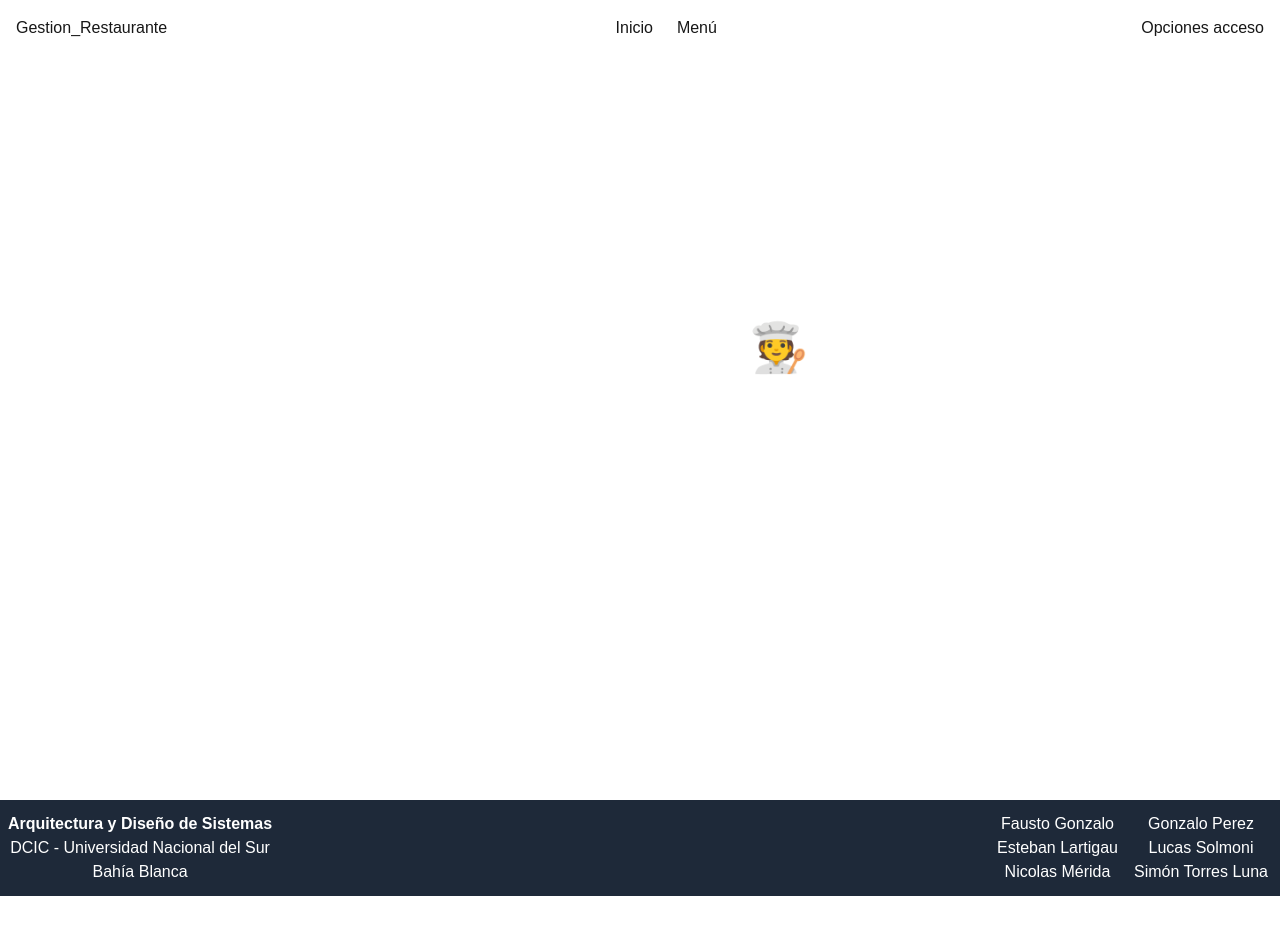
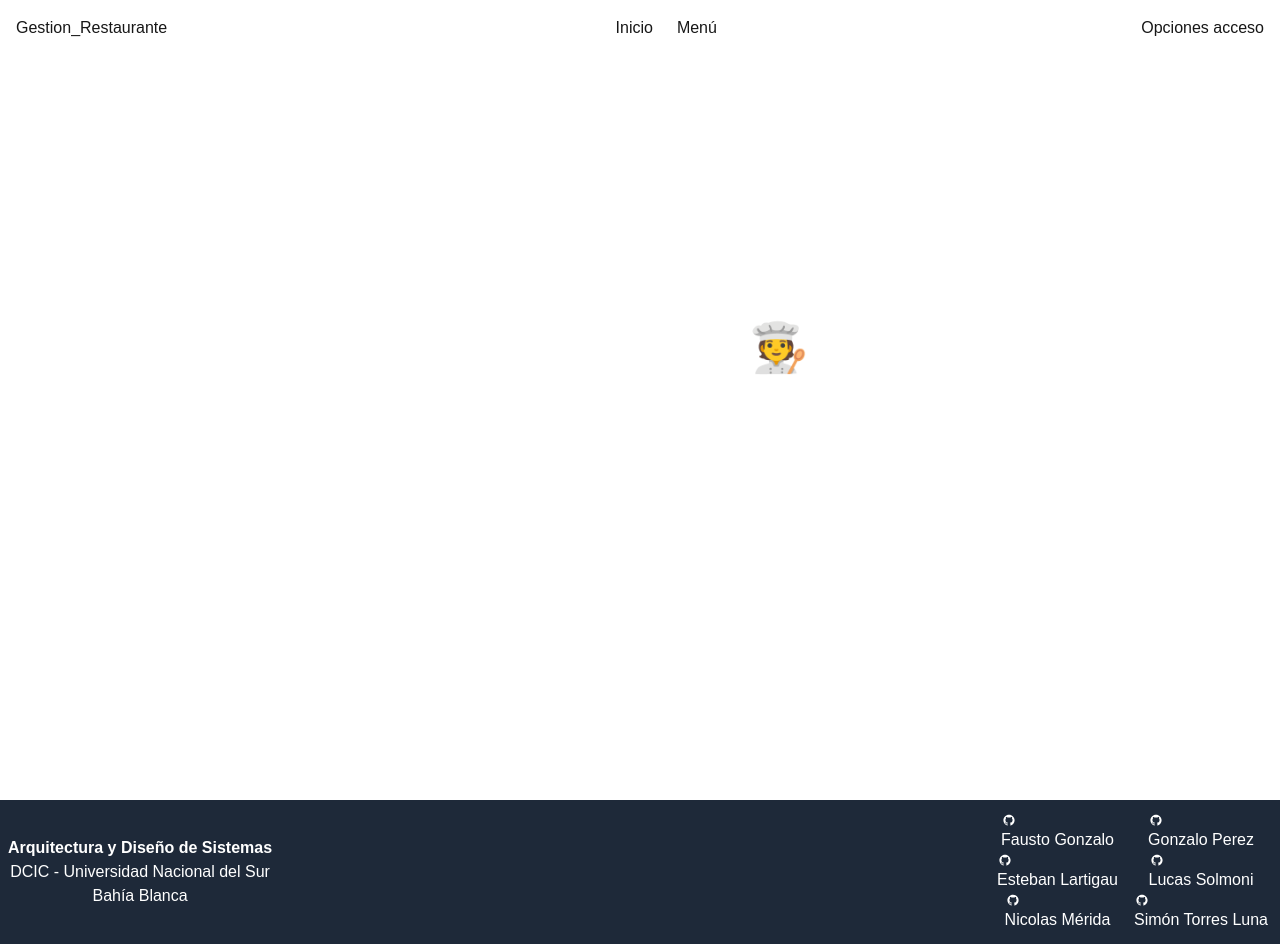
Before and after one commit to nicolasmerida/Proyecto-Arqui-Grupo7, a Next.js app in the folder frontend/: page / in a window 1280 px wide. Before the commit the page ends 896 px from the top, so only its background shows below. Built offline with nearby package versions, Linux system fonts and the light colour scheme.

Commit message:
Estilo y desarrollo de la página menú
Se desarrolló la página que muestra el menú definiendo la estructura básica. Falta definir la función fetch para comunicarse con el servidor

```diff
--- a/frontend/app/menu/page.tsx
+++ b/frontend/app/menu/page.tsx
@@ -1,8 +1,8 @@
 // app/menu/page.tsx
+import Pagination from "@/app/ui/menu/pagination";
+import CourseDetail from "@/app/ui/menu/CourseDetail";
+import Link from "next/link";
 import { Metadata } from "next";
-import Link from "next/link";
-import Pagination from "../ui/menu/pagination";
-import CourseDetail from "../ui/menu/CourseDetail";
 
 export const metadata: Metadata = {
   title: 'Menú',
@@ -15,11 +15,18 @@ type MenuProps = {
   searchParams?: SearchParams;
 };
 
-export default function Menu({searchParams} : MenuProps) {
+export default async function Menu({searchParams} : MenuProps) {
   const resolvedParams = searchParams;
   const currentPage = Number(resolvedParams?.page) || 1;
-  let items;  //Items del menú. Consultar desde el backend
-  let totalPages = 0; //Total de páginas disponible. Consultar desde el backend
+  const response = await fetch(`${process.env.BACKEND_URL}/api/menu?page=${currentPage-1}`);
+  //Validar llamada al backend mediante fetch
+  if (!response.ok) {
+    throw new Error(`Eror ${response.status} al consultar el menú`);
+  }
+
+  const data: { content: any[]; totalPages: number } = await response.json();
+  const items = data.content ?? [];  //Revisar nombre del parámetro para que coincida con backend
+  const totalPages = data.totalPages;
 
   return (
     <main>
@@ -27,7 +34,7 @@ export default function Menu({searchParams} : MenuProps) {
         Bienvenido al menú de nuestro restaurante 🍽️
       </h1>
       <div className="grid grid-cols-1 sm:grid-cols-2 lg:grid-cols-4 gap-12">
-        {Array.isArray(items) ?
+        {(items.length > 0) ?
           items.map((item) => (
             <div key={item.id} className="relative">
               <Link href={`/menu/course/${item.id}`}>
@@ -36,7 +43,7 @@ export default function Menu({searchParams} : MenuProps) {
               </Link>
             </div>
           ))
-        : console.log("No hay platos")}
+        : <p>No hay platos disponibles.</p>} {/* Revisar esta parte */}
       </div>
       <div className="justify-items-center mt-6">
         <Pagination currentPage={currentPage} totalPages={totalPages} />
--- a/frontend/app/ui/footer.tsx
+++ b/frontend/app/ui/footer.tsx
@@ -1,5 +1,6 @@
 // app/ui/footer.tsx
 import Link from "next/link";
+import { DiGithubBadge } from "react-icons/di";
 
 export default function Footer() {
   return (
@@ -19,6 +20,7 @@ export default function Footer() {
                     rel="noopener noreferrer"
                     className="text-white hover:underline"
                     >
+                    <DiGithubBadge />
                     Fausto Gonzalo
                     </Link>
                 </p>
@@ -29,6 +31,7 @@ export default function Footer() {
                     rel="noopener noreferrer"
                     className="text-white hover:underline"
                     >
+                    <DiGithubBadge />
                     Esteban Lartigau
                     </Link>
                 </p>
@@ -39,6 +42,7 @@ export default function Footer() {
                     rel="noopener noreferrer"
                     className="text-white hover:underline"
                     >
+                    <DiGithubBadge />
                     Nicolas Mérida
                     </Link>
                 </p>
@@ -51,6 +55,7 @@ export default function Footer() {
                     rel="noopener noreferrer"
                     className="text-white hover:underline"
                     >
+                    <DiGithubBadge />
                     Gonzalo Perez
                     </Link>
                 </p>
@@ -61,6 +66,7 @@ export default function Footer() {
                     rel="noopener noreferrer"
                     className="text-white hover:underline"
                     >
+                    <DiGithubBadge />
                     Lucas Solmoni
                     </Link>
                 </p>
@@ -71,6 +77,7 @@ export default function Footer() {
                     rel="noopener noreferrer"
                     className="text-white hover:underline"
                     >
+                    <DiGithubBadge />
                     Simón Torres Luna
                     </Link>
                 </p>
```
Also changed, not shown: frontend/app/lib/definitions.ts (+8 -0 lines).
